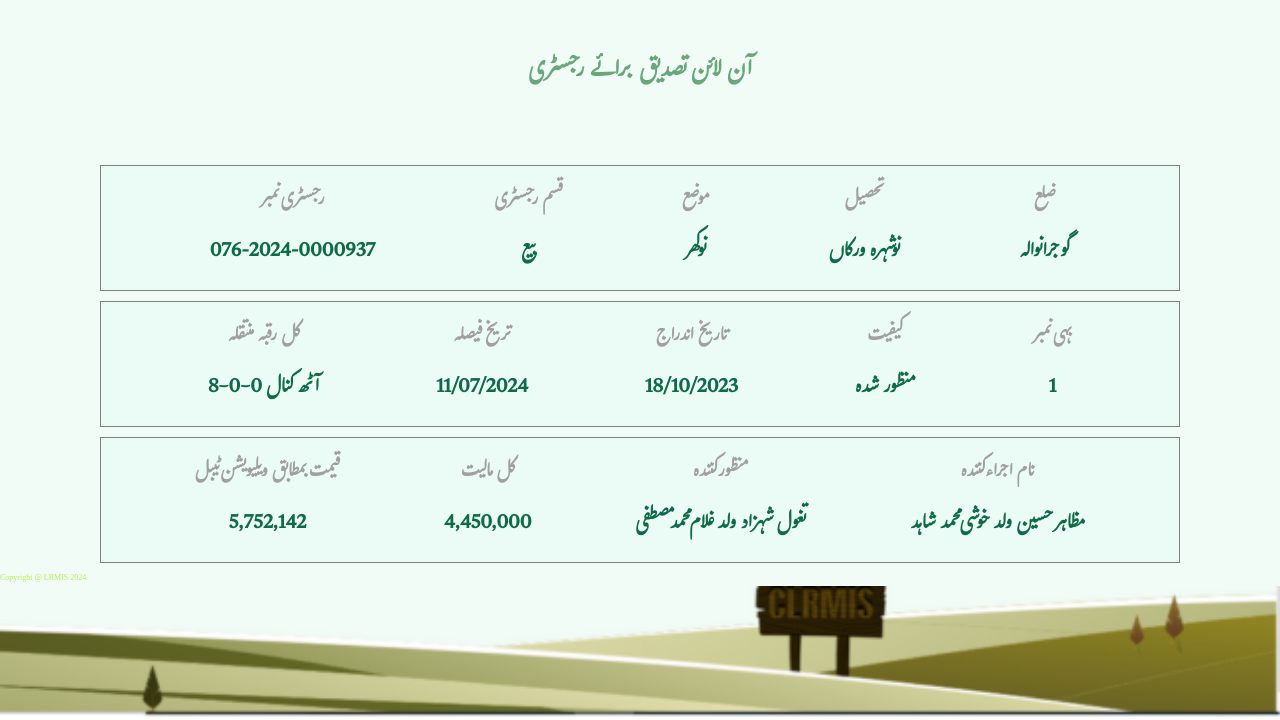
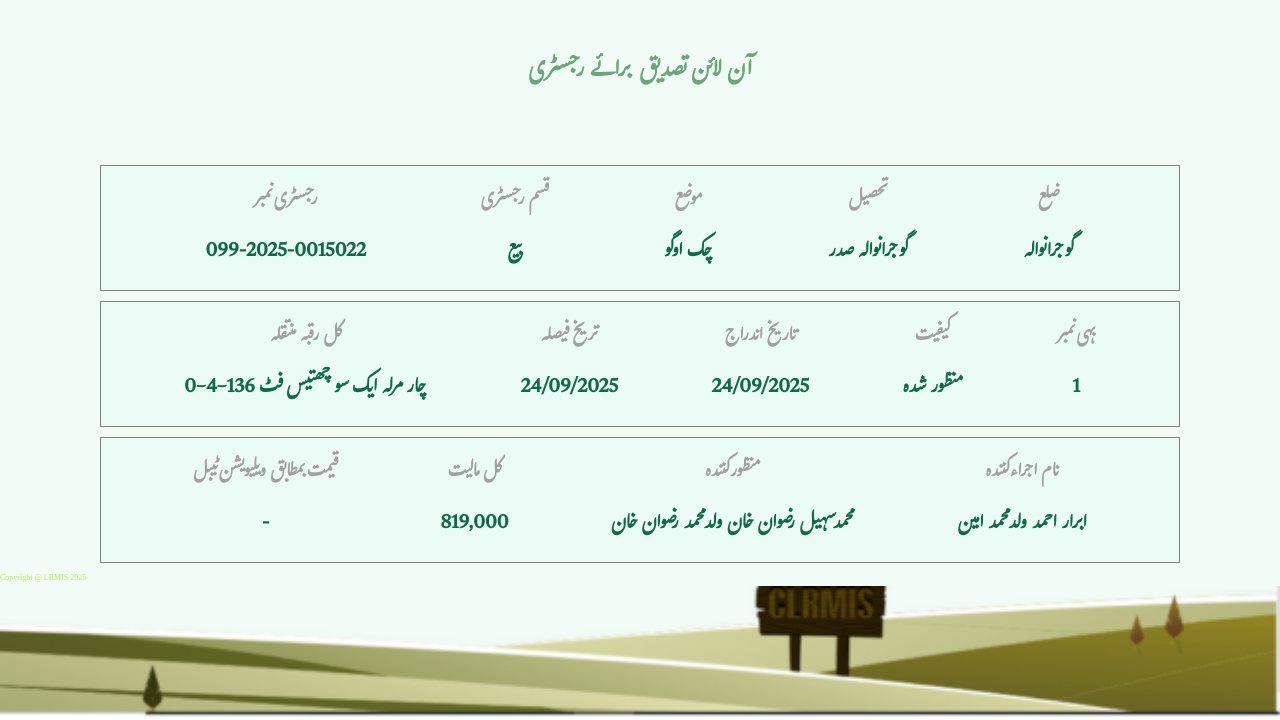
Before and after one commit to punjabzameen/24242442, a plain HTML site: page index.html in a window 1280 px wide. Shown: the part 80-800 px from the top of the page. Drawn offline with Linux system fonts and the light colour scheme.

Commit message:
Update index.html

```diff
--- a/index.html
+++ b/index.html
@@ -32,7 +32,7 @@
             <div class="item text1">
                 <h3>رجسٹری نمبر
                 </h3>
-                <p>076-2024-0000937
+                <p>099-2025-0015022
                 </p>
             </div>
             <div class="item text2"><h3>قسم رجسٹری
@@ -42,13 +42,13 @@
             <div class="item text3">
                 <h3>موضع
                 </h3>
-                <p>نوکھر
+                <p>چک اوگو
                 </p>
             </div>
             <div class="item text4">
                 <h3>تحصیل
                 </h3>
-                <p>نوشہرہ ورکاں
+                <p>گوجرانوالہ صدر
                 </p>
             </div>
             <div class="item text5">
@@ -63,18 +63,18 @@
             <div class="item text1">
                 <h3>کل رقبہ منتقلہ
                 </h3>
-                <p>8-0-0 آٹھ کنال
+                <p>0-4-136 چار مرلہ ایک سو چھتیس فٹ
                 </p>
             </div>
             <div class="item text2"><h3>تریخ فیصلہ
 
             </h3>
-            <p>11/07/2024
+            <p>24/09/2025
             </p></div>
             <div class="item text3">
                 <h3>تاریخ اندراج
                 </h3>
-                <p>18/10/2023
+                <p>24/09/2025
                 </p>
             </div>
             <div class="item text4">
@@ -95,23 +95,23 @@
             <div class="item text1">
                 <h3>قیمت بمطابق ویلیویشن ٹیبل
                 </h3>
-                <p>5,752,142
+                <p>-
                 </p>
             </div>
             <div class="item text2"><h3>کل مالیت
             </h3>
-            <p>4,450,000
+            <p>819,000
             </p></div>
             <div class="item text3">
                 <h3>منظور کنندہ
                 </h3>
-                <p>تغول شہزاد ولد غلام محمد مصطفی
+                <p>محمد سہیل رضوان خان ولد محمد رضوان خان
                 </p>
             </div>
             <div class="item text4">
                 <h3>نام اجراء کنندہ
                 </h3>
-                <p>مظاہر حسین ولد خوشی محمد شاہد
+                <p>ابرار احمد ولد محمد امین
                 </p>
             </div>
 
@@ -120,11 +120,12 @@
     </section>
     <!-- ----------------- Inage section------------------ -->
      <div class="bottom_img">
-        Copyright @ LRMIS 2024
+        Copyright @ LRMIS 2025
 
      </div>
      <!-- <div class="main">
     </div> -->
 
 </body>
+
 </html>
```
